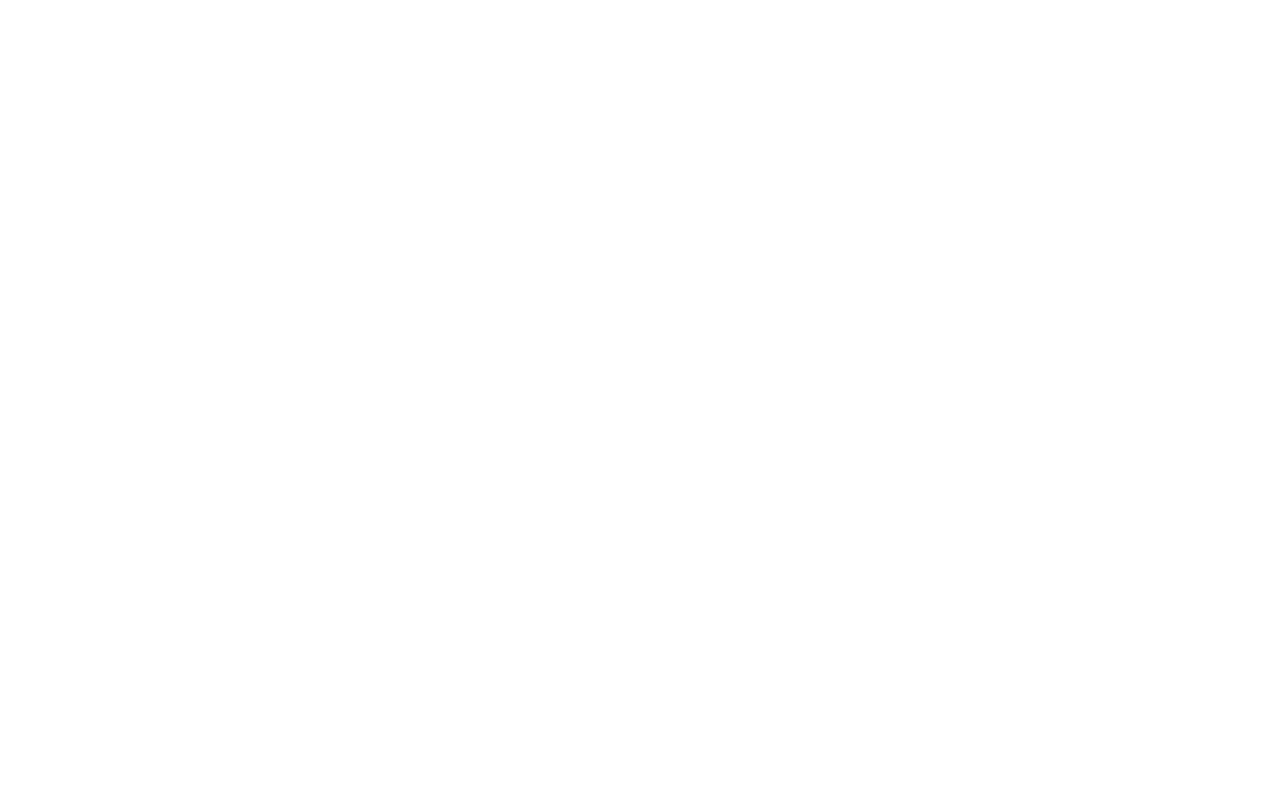
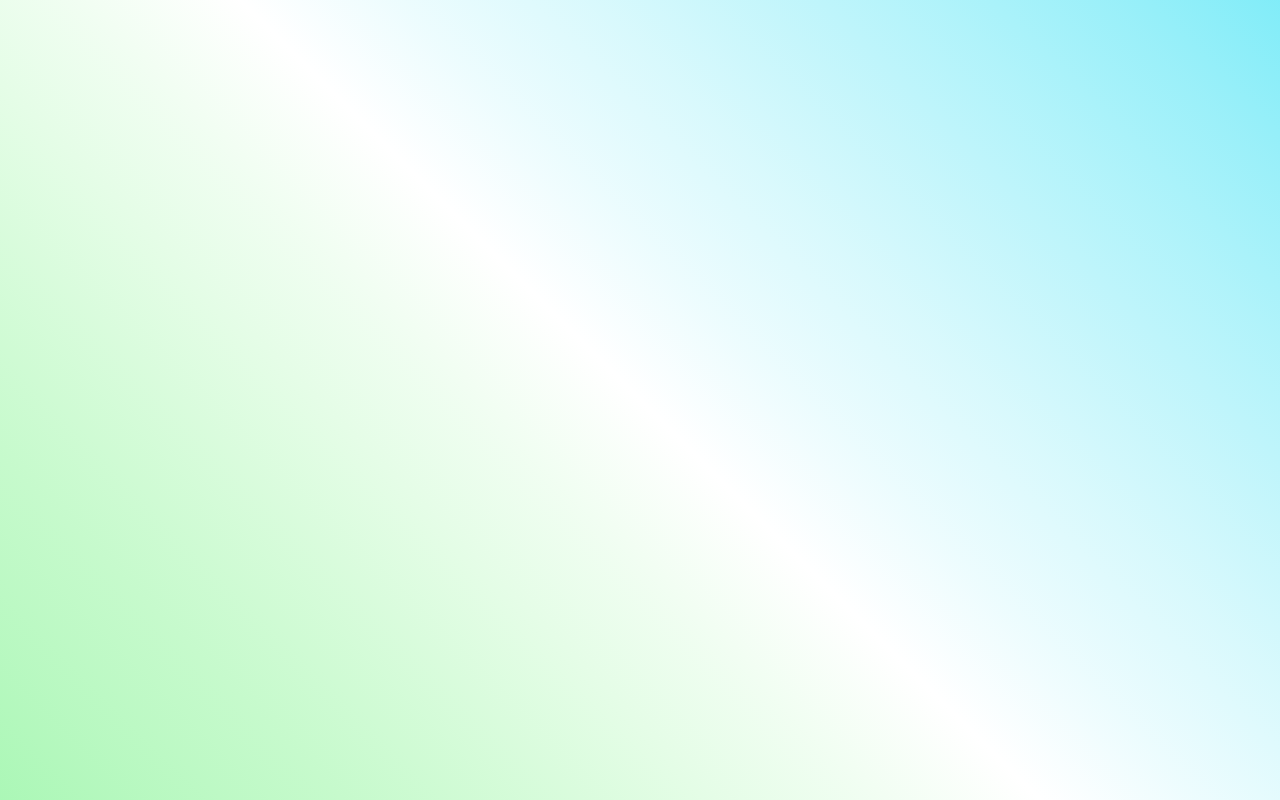
Before and after one commit to Adeesh-bode/fx, a Next.js app: page / in a window 1280 px wide. Built offline with nearby package versions, Linux system fonts and the light colour scheme.

Commit message:
color theme added

```diff
--- a/app/globals.css
+++ b/app/globals.css
@@ -2,22 +2,69 @@
 @tailwind components;
 @tailwind utilities;
 
-:root {
-  --background: #ffffff;
-  --foreground: #171717;
+*{
+  /* css styles for every element */
+  box-sizing: border-box;
+  margin: 0;
+  padding: 0;
+  /* outline: 2px solid red; */
 }
 
-@media (prefers-color-scheme: dark) {
-  :root {
-    --background: #0a0a0a;
-    --foreground: #ededed;
-  }
+::-webkit-scrollbar{
+  display: none;
+}
+
+
+:root {
+  /* color variables for  entire project */
+
+  /* Light Mode */
+  --light-primary-color: #F5E649;
+  --light-secondary-color: #2D488F;
+
+  --light-background-color: #FFFFFF;
+  --light-shade1-background-color:#D9D9D9;
+  --light-shade2-background-color:#EDEDED;
+
+  --light-text-color: #000000;
+
+    /* Dark Mode */
+  --dark-primary-color: #F5E649;
+  --dark-secondary-color: #2D488F;
+
+  --dark-background-color: #000000;
+  --dark-shade1-background-color: #5B5B5B;
+  --dark-shade2-background-color: #383838;
+
+  --dark-text-color: #FFFFFF;
+}
+
+/* Apply Light/Dark Mode ------- toggle by js logic */
+.light-mode {
+  --background-color: var(--light-background-color);
+  --shade1-background-color: var(--light-shade1-background-color);
+  --shade2-background-color: var(--light-shade2-background-color);
+  --text-color: var(--light-text-color);
+
+--primary-color: var(--light-primary-color);
+--secondary-color: var(--light-secondary-color);
+}
+
+.dark-mode {
+  --background-color: var(--dark-background-color);
+  --shade1-background-color: var(--dark-shade1-background-color);
+  --shade2-background-color: var(--dark-shade2-background-color);
+    --text-color: var(--dark-text-color);
+
+    --primary-color: var(--dark-primary-color);
+    --secondary-color: var(--dark-secondary-color);
 }
 
 body {
-  color: var(--foreground);
-  background: var(--background);
+  /* color: var(--foreground); */
+  /* background: var(--background); */
   font-family: Arial, Helvetica, sans-serif;
+
 }
 
 @layer utilities {
@@ -25,3 +72,50 @@ body {
     text-wrap: balance;
   }
 }
+
+
+
+/* Custom classes */
+.bg-primary {
+  background-color: var(--primary-color);
+}
+
+.text-primary {
+  color: var(--primary-color);
+}
+
+.bg-secondary{
+  background-color: var(--secondary-color);
+}
+
+.text-secondary {
+  color: var(--secondary-color);
+}
+
+.bg-color{
+  background-color: var(--background-color);
+  }
+
+.shade1-bg-color{
+  background-color: var(--shade1-background-color);
+}
+.shade2-bg-color{
+  background-color: var(--shade2-background-color);
+}
+.text-color{
+  color:var(--text-color);
+}
+
+
+/* Other than Color Theme */
+.text-top-start {
+  vertical-align: top;
+  text-align: left;
+}
+
+
+.flex-center{
+  display: flex;
+  justify-content: center;
+  align-items: center;
+}
--- a/app/layout.tsx
+++ b/app/layout.tsx
@@ -26,7 +26,7 @@ export default function RootLayout({
   return (
     <html lang="en">
       <body
-        className={`${geistSans.variable} ${geistMono.variable} antialiased`}
+        className={`${geistSans.variable} ${geistMono.variable} antialiased !bg-gradient h-screen w-screen`}
       >
         {children}
       </body>
--- a/tailwind.config.ts
+++ b/tailwind.config.ts
@@ -12,8 +12,27 @@ const config: Config = {
         background: "var(--background)",
         foreground: "var(--foreground)",
       },
+      backgroundImage: {
+        gradient: `linear-gradient(
+          45deg,
+          hsl(129deg 83% 82%) 0%,
+          hsl(128deg 83% 85%) 8%,
+          hsl(127deg 84% 88%) 17%,
+          hsl(126deg 85% 91%) 25%,
+          hsl(125deg 86% 94%) 33%,
+          hsl(125deg 86% 97%) 42%,
+          hsl(0deg 0% 100%) 50%,
+          hsl(186deg 88% 96%) 58%,
+          hsl(186deg 88% 92%) 67%,
+          hsl(186deg 88% 88%) 75%,
+          hsl(186deg 89% 84%) 83%,
+          hsl(186deg 89% 79%) 92%,
+          hsl(186deg 90% 74%) 100%
+        )`,
+      },
     },
   },
   plugins: [],
 };
+
 export default config;
```
